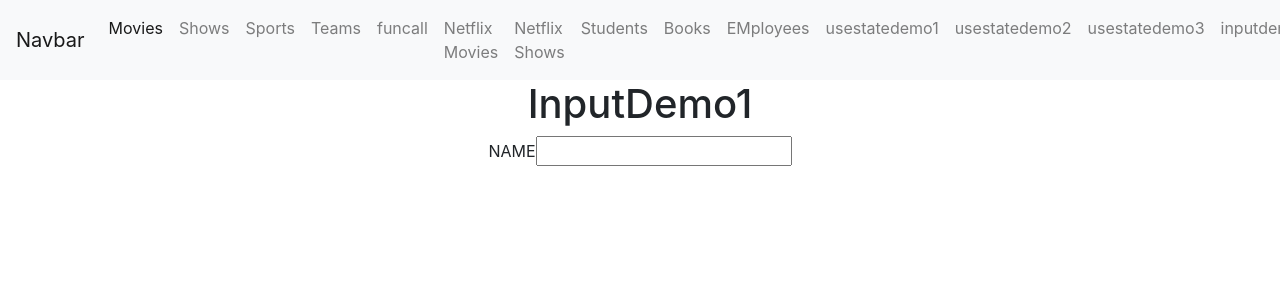
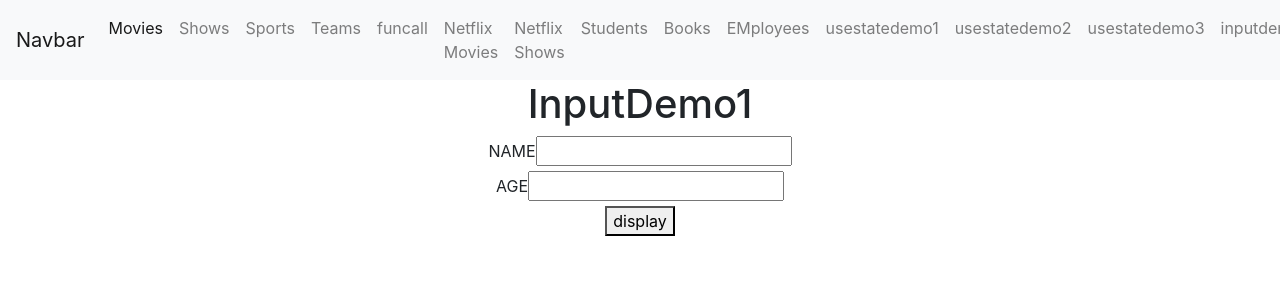
Before and after one commit to samirvithlani/hmt_mern_react_2026, a React (Vite) app: page /inputdemo1 in a window 1280 px wide. Shown: the top 300 px of the page. Built offline with nearby package versions, Linux system fonts and the light colour scheme.

Commit message:
click handler

```diff
--- a/src/components/InputDemo1.jsx
+++ b/src/components/InputDemo1.jsx
@@ -3,11 +3,19 @@ import React, { useState } from 'react'
 export const InputDemo1 = () => {
 
     const [name,setName] = useState("")
+    const [age, setage] = useState("")
+    const [isCliked, setisCliked] = useState(false)
 
     const nameHandler = (event)=>{
      //   console.log(event)
         //console.log(event.target.value)
         setName(event.target.value)
+    }
+    const ageHandler = (event)=>{
+        setage(event.target.value)
+    }
+    const clickHandler = ()=>{
+        setisCliked(true)
     }
 
   return (
@@ -16,8 +24,24 @@ export const InputDemo1 = () => {
         <div>
             <label>NAME</label>
             <input type='text' onChange={(event)=>{nameHandler(event)}}></input>
-            {name}
+
         </div>
+        <div>
+            <label>AGE</label>
+            <input type='text' onChange={(event)=>{ageHandler(event)}}></input>
+
+        </div>
+        <div>
+            <button onClick={clickHandler}>display</button>
+        </div>
+        {
+            isCliked == true && <div>
+            <h1>OUTOUT</h1>
+            <h1>Name  = {name}</h1>
+            <h3>Age = {age}</h3>
+        </div>
+        }
+
     </div>
   )
 }
```
